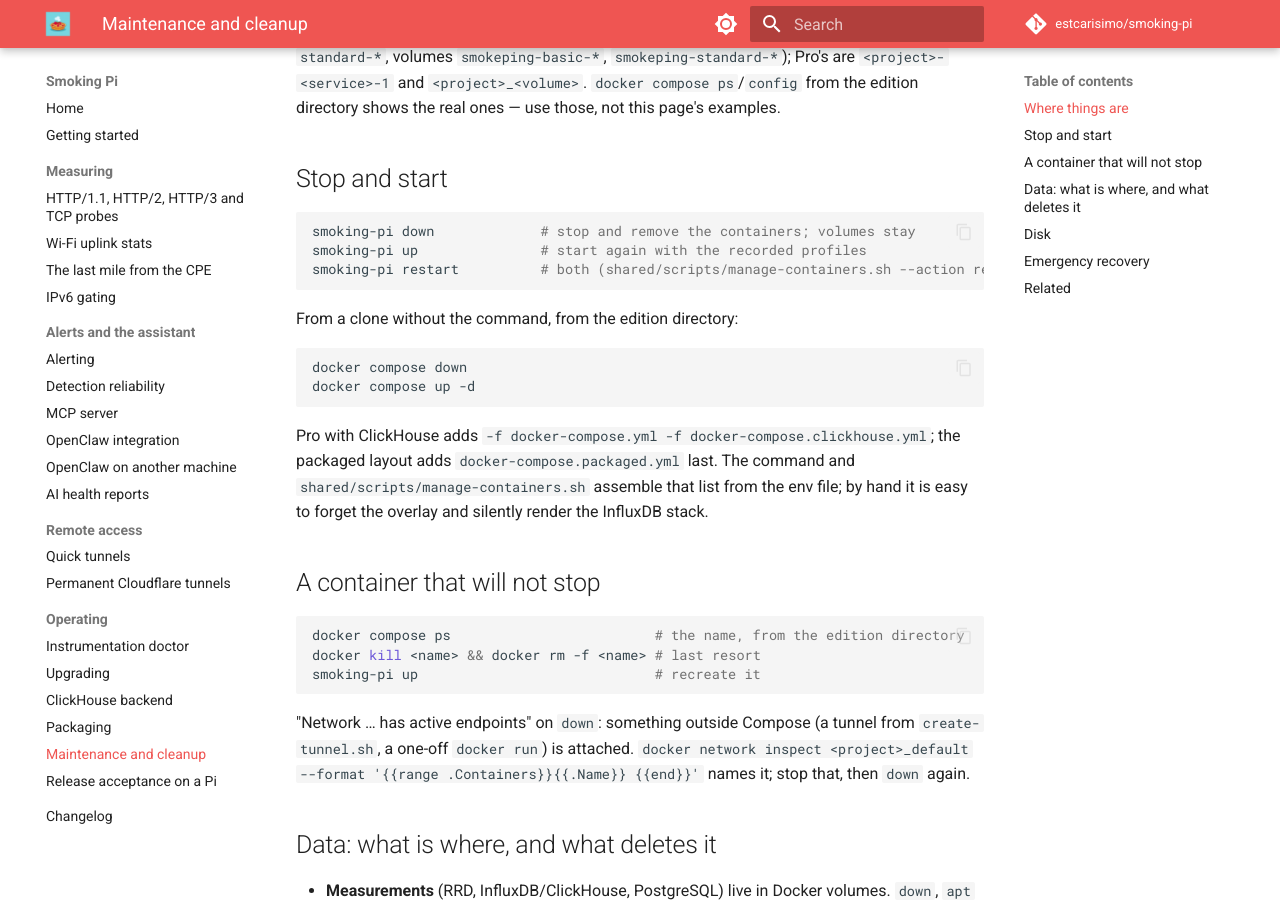
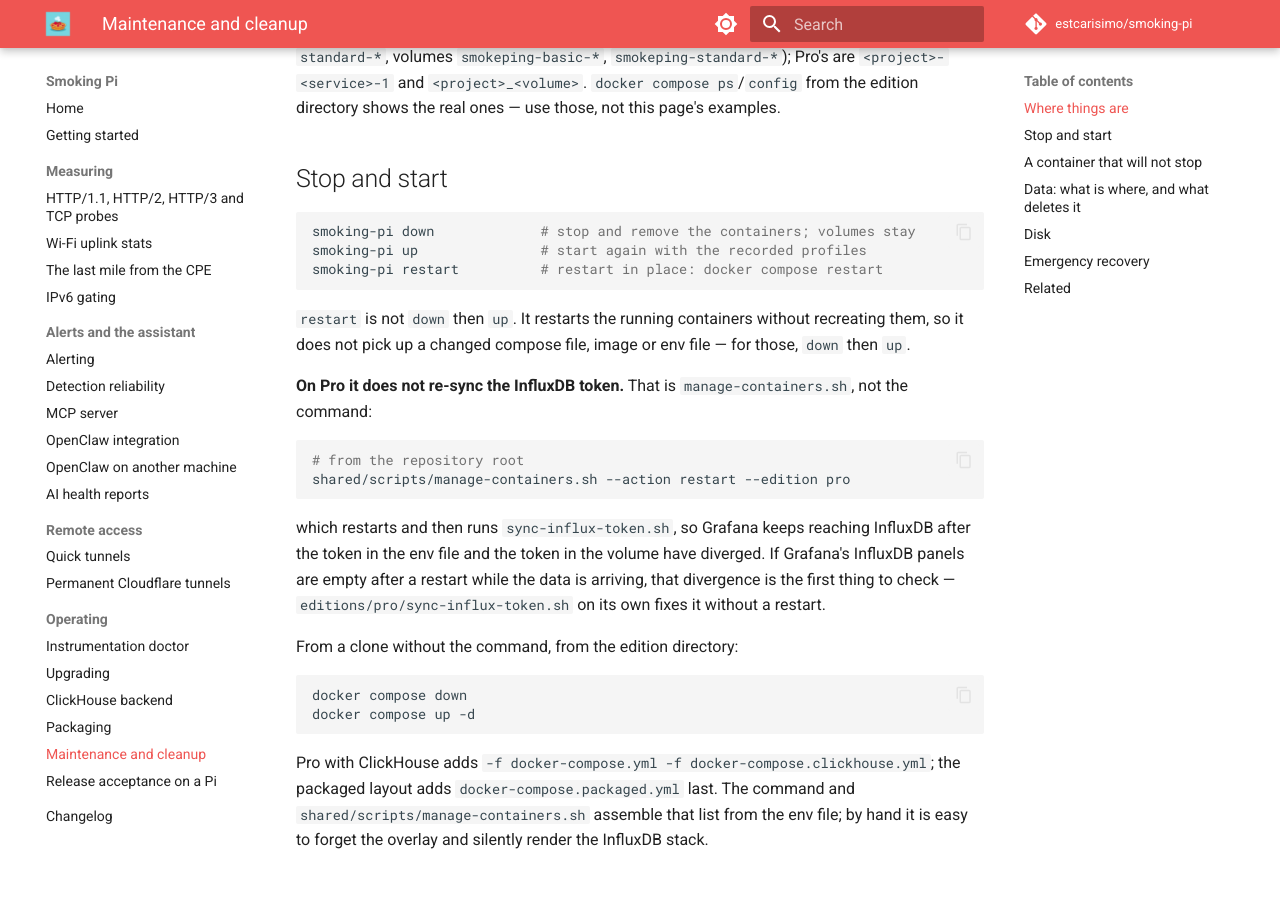
Before and after one commit to estcarisimo/smoking-pi, an MkDocs documentation site: the page built from docs/maintenance.md, in a window 1280 px wide and 900 px high, scrolled down 586 px. Built offline with MkDocs 1.6.1 and Material for MkDocs 9.7.7, drawn with Linux system fonts in a browser that asks for light colours; comment, search, counter and statistics services are not loaded.

Commit message:
fix: what the review of #98 found — the page said restart does something it does not
docs/maintenance.md described `smoking-pi restart` as "both" (down then
up) and put the InfluxDB-token resync in a parenthetical right after it,
which reads as if the command performs the resync. Verified against the
source: `restart` is wired straight to `compose restart`
(packaging/smoking-pi:544), i.e. plain `docker compose restart` — it
restarts containers in place, so it is not down+up and picks up no
changed compose file, image or env file. The Pro token resync is in
manage-containers.sh's action_restart (wait_for_influxdb +
sync_influx_token), which `smoking-pi restart` never calls.

The consequence is not cosmetic: a Pro user restarts through the command
the page opens by recommending, the token in the env file and the one in
the volume stay diverged, and Grafana's InfluxDB panels go empty while
the data is arriving fine. Both claims corrected and the symptom named,
with the standalone sync-influx-token.sh offered as the fix that needs no
restart. Invocation matches the README's form.

Pre-existing text, not something the move introduced — but this is the
first time the page goes on the site, so it gets fixed before it does.

Co-Authored-By: Claude Opus 5 <noreply@anthropic.com>

````diff
--- a/docs/maintenance.md
+++ b/docs/maintenance.md
@@ -31,8 +31,27 @@ directory shows the real ones — use those, not this page's examples.
 ```bash
 smoking-pi down             # stop and remove the containers; volumes stay
 smoking-pi up               # start again with the recorded profiles
-smoking-pi restart          # both (shared/scripts/manage-containers.sh --action restart also re-syncs the InfluxDB token on Pro)
+smoking-pi restart          # restart in place: docker compose restart
 ```
+
+`restart` is not `down` then `up`. It restarts the running containers
+without recreating them, so it does not pick up a changed compose file,
+image or env file — for those, `down` then `up`.
+
+**On Pro it does not re-sync the InfluxDB token.** That is
+`manage-containers.sh`, not the command:
+
+```bash
+# from the repository root
+shared/scripts/manage-containers.sh --action restart --edition pro
+```
+
+which restarts and then runs `sync-influx-token.sh`, so Grafana keeps
+reaching InfluxDB after the token in the env file and the token in the
+volume have diverged. If Grafana's InfluxDB panels are empty after a
+restart while the data is arriving, that divergence is the first thing to
+check — `editions/pro/sync-influx-token.sh` on its own fixes it without a
+restart.
 
 From a clone without the command, from the edition directory:
 
````
Also changed, not shown: CHANGELOG.md (+10 -1 lines).
